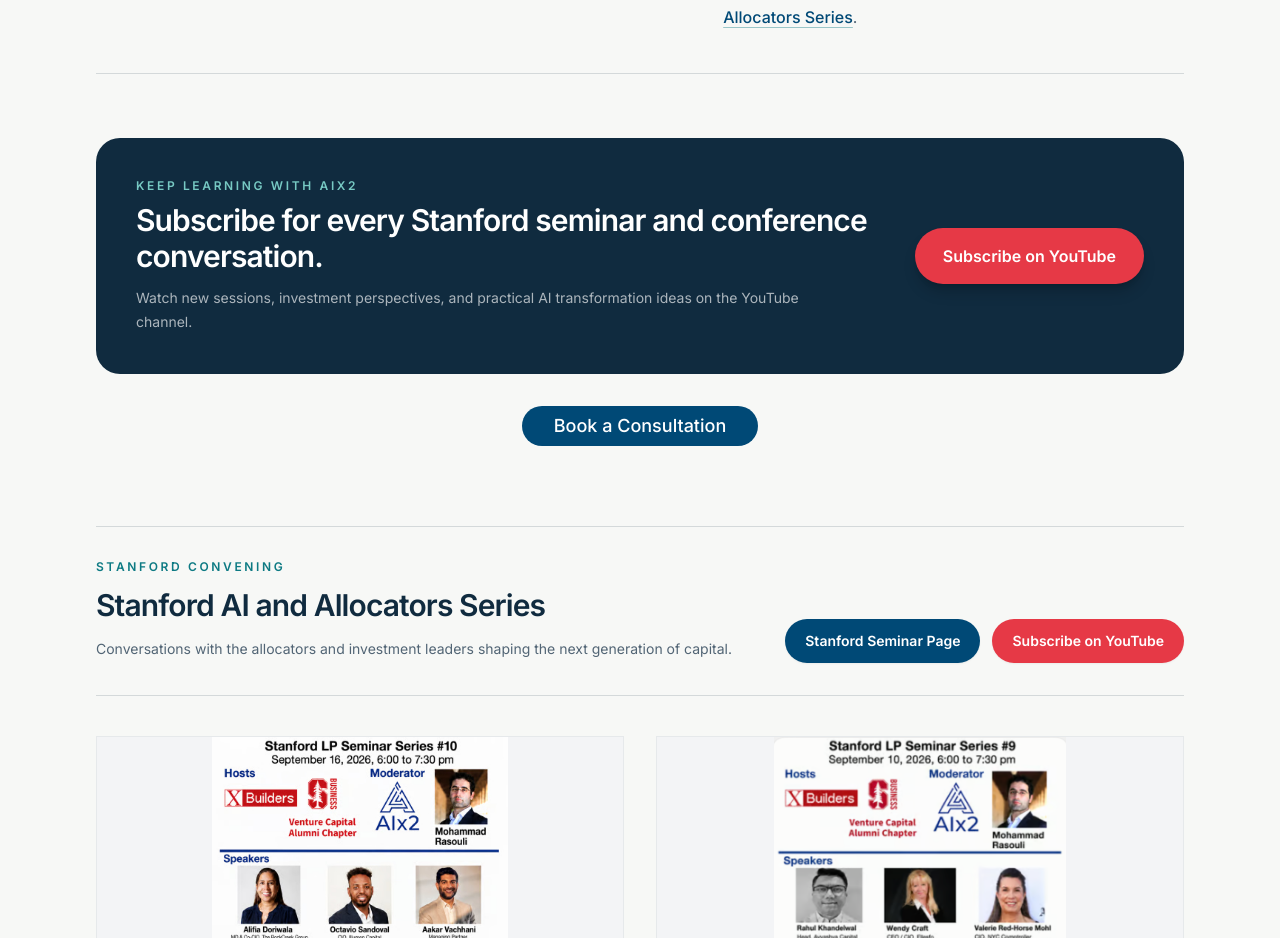
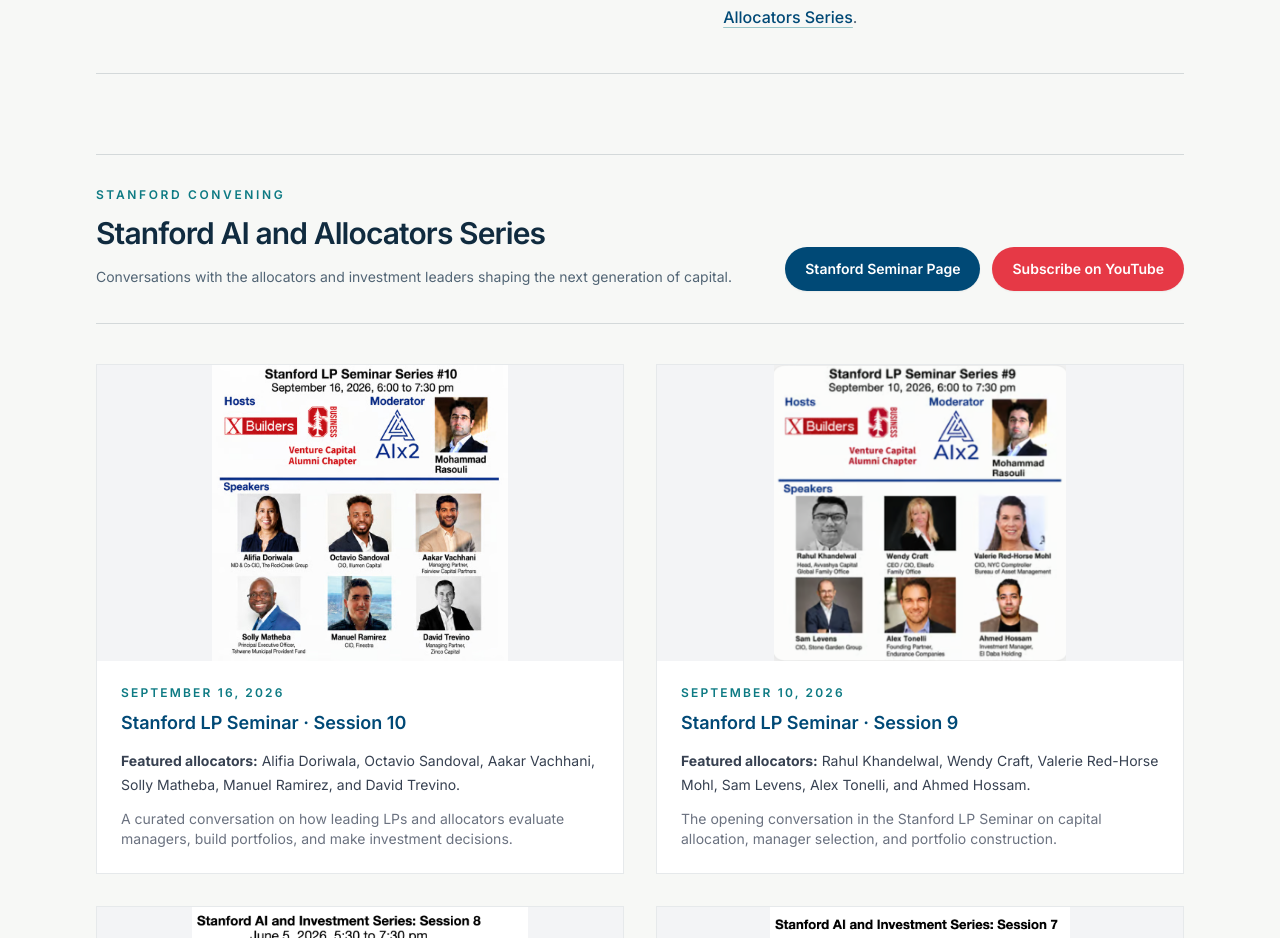
Before and after one commit to Mohammd-Rasouli/aix2-website, a Next.js app: page /media in a window 1280 px wide. Shown: the part 1060-1998 px from the top of the page. Built offline with nearby package versions, Linux system fonts and the light colour scheme.

Commit message:
Remove media page subscription callout

```diff
--- a/app/media/page.tsx
+++ b/app/media/page.tsx
@@ -874,23 +874,6 @@ export default function Media() {
               </div>
             </div>
 
-            <div className="mt-16 grid gap-6 rounded-3xl bg-[#102b3f] px-6 py-8 text-white md:grid-cols-[1fr_auto] md:items-center md:px-10 md:py-10">
-              <div>
-                <p className="text-xs font-semibold uppercase tracking-[0.22em] text-[#77c9c3]">Keep learning with AIx2</p>
-                <h2 className="mt-2 text-2xl font-semibold tracking-[-0.03em] md:text-3xl">Subscribe for every Stanford seminar and conference conversation.</h2>
-                <p className="mt-3 max-w-2xl text-sm leading-6 text-white/65">Watch new sessions, investment perspectives, and practical AI transformation ideas on the YouTube channel.</p>
-              </div>
-              <Link href="https://youtube.com/@DrMohammadRasouli" target="_blank" rel="noopener noreferrer" className="inline-flex">
-                <Button className="h-auto rounded-full bg-[#e63946] px-7 py-4 text-base font-semibold text-white shadow-lg shadow-black/20 hover:bg-[#c92f3b]">Subscribe on YouTube</Button>
-              </Link>
-            </div>
-            <div className="mt-8 text-center">
-              <Link href="https://calendar.app.google/JSZzuAFvkoSdeeUw6" target="_blank" rel="noopener noreferrer">
-                <Button className="bg-[#004976] hover:bg-[#003557] text-white px-8 py-3 text-lg font-medium rounded-full">
-                  Book a Consultation
-                </Button>
-              </Link>
-            </div>
           </div>
         </section>
       </main>
```
